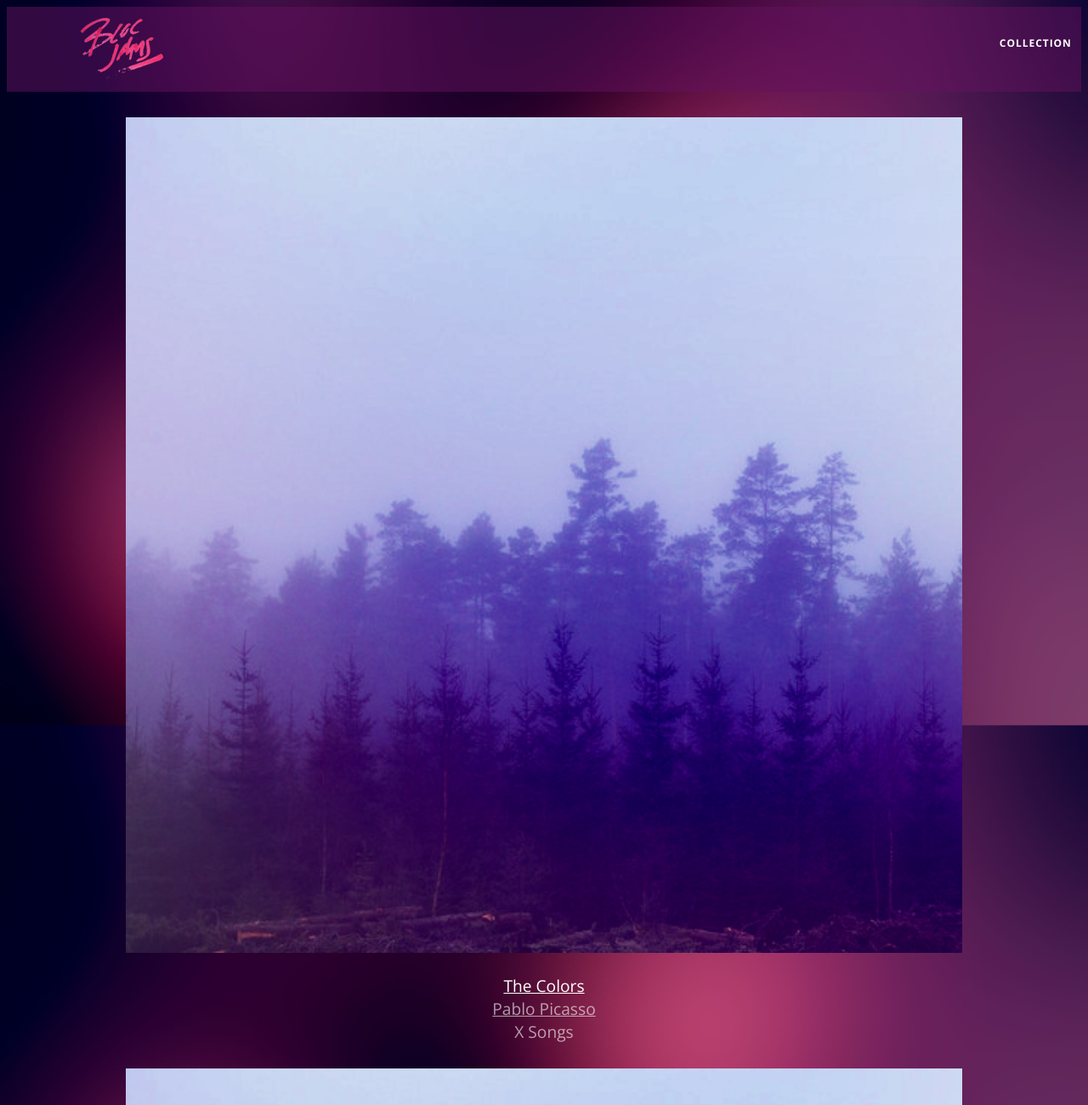
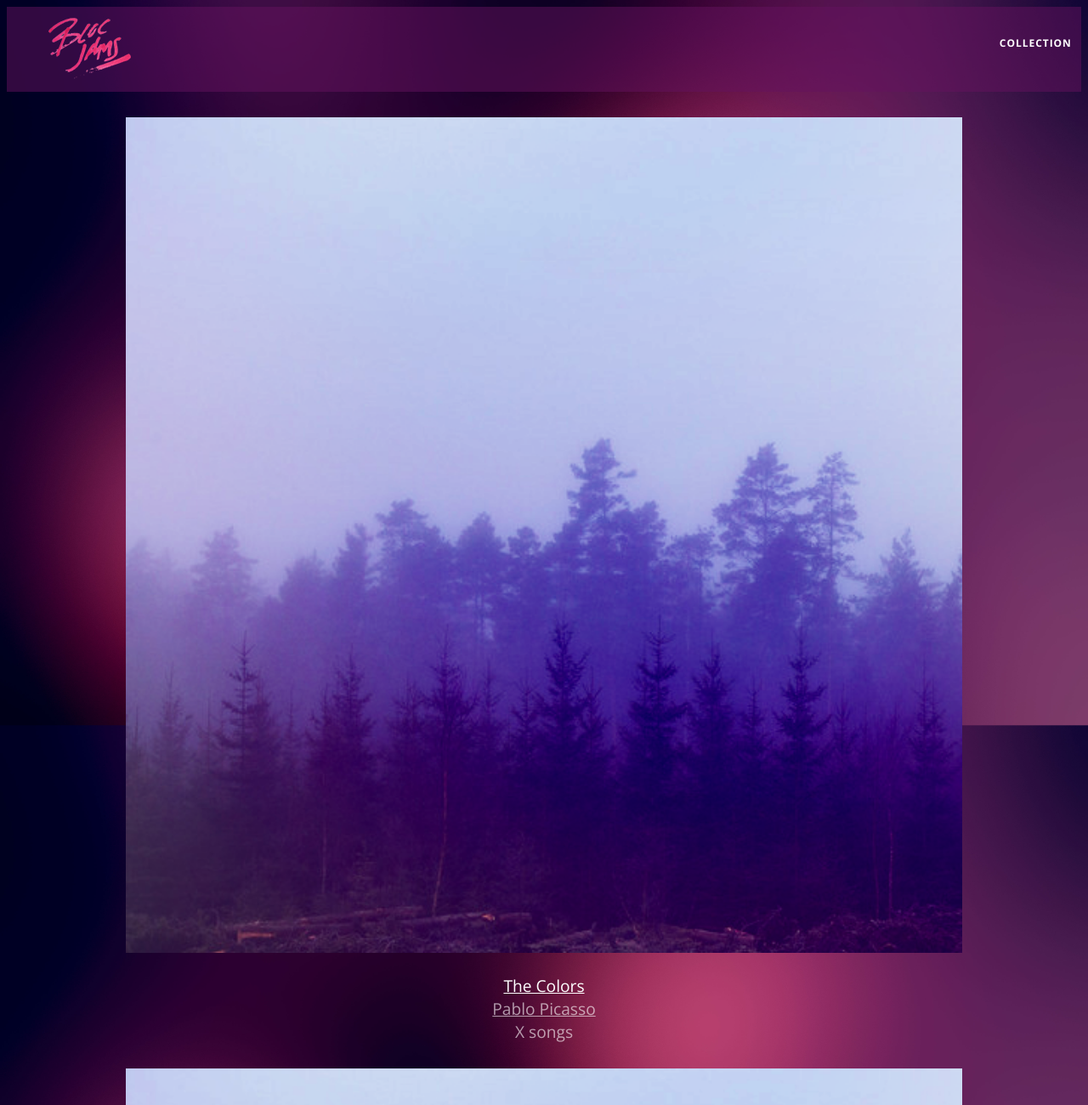
Before and after one commit to markdp25/bloc-jams, a plain HTML site: page collection.html in a window 1280 px wide. Shown: the top 1300 px of the page at 85% size. Drawn offline with nearby package versions, Linux system fonts and the light colour scheme.

Commit message:
checkpoint 6 collection

```diff
--- a/collection.html
+++ b/collection.html
@@ -9,15 +9,14 @@
    <link rel="stylesheet" type="text/css" href="styles/collection.css">
 </head>
 <body class="collection">
-<nav class="navbar"> <!-- navigation bar -->
+  <nav class="navbar"> <!-- nav bar -->
         <a href="index.html" class="logo">
-    <img src="assets/images/bloc_jams_logo.png" alt="bloc jams logo" class="logo">
+              <img src="assets/images/bloc_jams_logo.png" alt="bloc jams logo">
         </a>
         <div class="links-container">
            <a href="collection.html" class="navbar-link">collection</a>
         </div>
     </nav>
-
   <section class="album-covers container clearfix">
          <div class="collection-album-container column fourth">
                <img src="assets/images/album_covers/01.png"/>
@@ -27,7 +26,7 @@
                          <br/>
                          <a href="album.html">Pablo Picasso</a>
                          <br/>
-               X Songs
+                          X songs
                           <br/>
                           </p>
                   </div>
```
Lines whose indentation alone changed are shown as unchanged.
